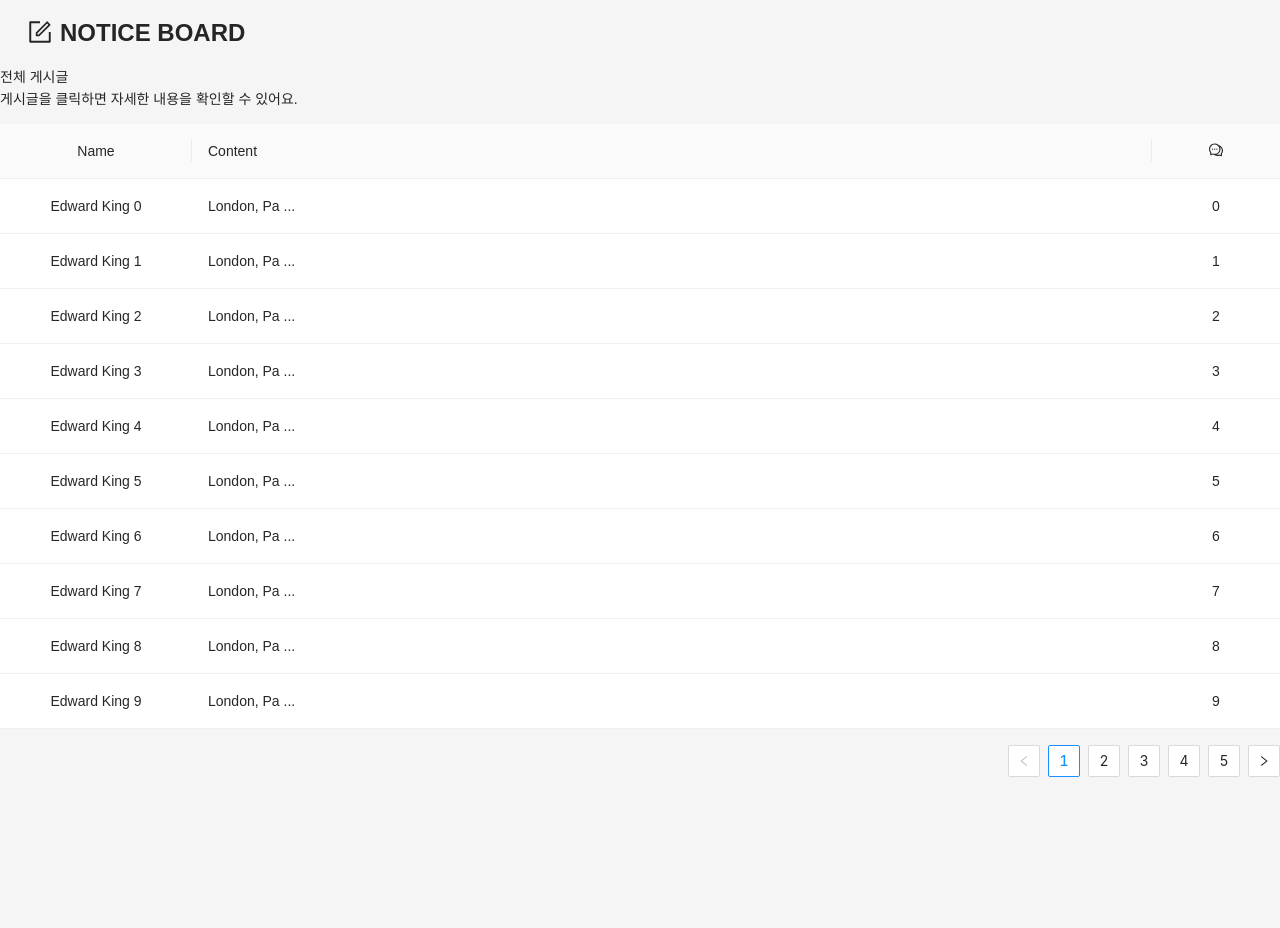
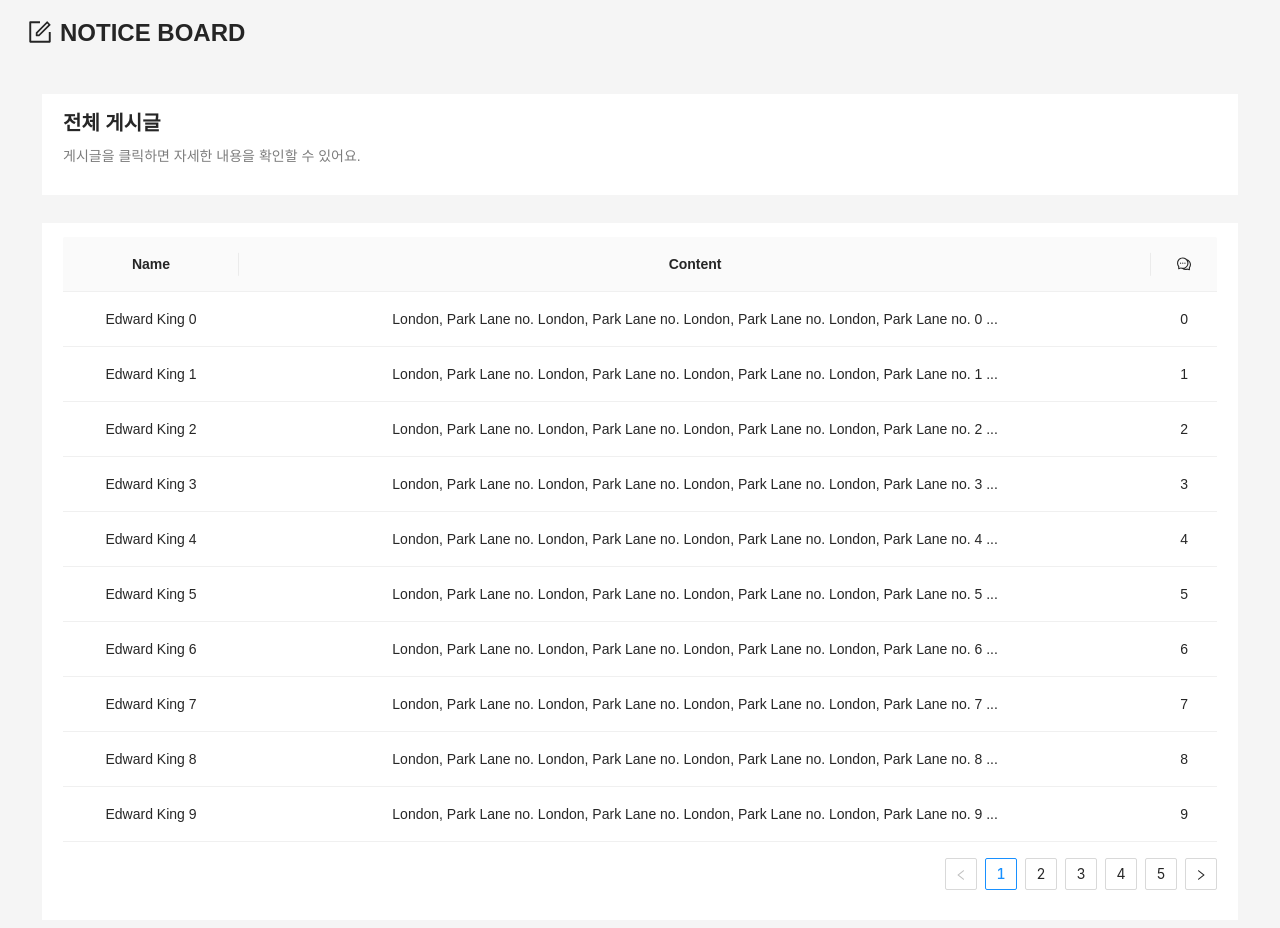
Before and after one commit to Mirrer1/Bulletin_Board, a Next.js app: page / in a window 1280 px wide. Shown: the top 928 px of the page. Before the commit the page ends 800 px from the top, so only its background shows below. Built offline with nearby package versions, Linux system fonts and the light colour scheme.

Commit message:
Design: Add post list style

```diff
--- a/components/PostList/index.tsx
+++ b/components/PostList/index.tsx
@@ -1,7 +1,9 @@
-import React from 'react';
+import React, { useEffect, useState } from 'react';
 import { Table } from 'antd';
 import type { ColumnsType } from 'antd/es/table';
 import { CommentOutlined } from '@ant-design/icons';
+
+import { ListContentHeader, ListContentInfo } from '@styles/postList';
 
 interface DataType {
   key: number;
@@ -11,26 +13,29 @@ interface DataType {
 }
 
 const PostList = () => {
+  const [textSize, setTextSize] = useState(90);
+
   const columns: ColumnsType<DataType> = [
     {
-      title: 'Name',
+      title: <ListContentHeader>Name</ListContentHeader>,
       dataIndex: 'name',
-      width: '15%',
       align: 'center',
+      render: (name: string) => <ListContentInfo>{name}</ListContentInfo>,
     },
     {
-      title: 'Content',
+      title: <ListContentHeader>Content</ListContentHeader>,
       dataIndex: 'content',
+      align: 'center',
       render: (content: string) => {
-        if (content.length > 10) return <div>{content.slice(0, 10) + ' ...'}</div>;
-        else return <div>{content}</div>;
+        if (content.length > textSize) return <ListContentInfo>{content.slice(0, textSize) + ' ...'}</ListContentInfo>;
+        else return <ListContentInfo>{content}</ListContentInfo>;
       },
     },
     {
       title: <CommentOutlined />,
       dataIndex: 'comment',
-      width: '10%',
       align: 'center',
+      render: (comment: number) => <ListContentInfo>{comment}</ListContentInfo>,
     },
   ];
 
@@ -39,7 +44,7 @@ const PostList = () => {
     data.push({
       key: i,
       name: `Edward King ${i}`,
-      content: `London, Park Lane no. London, Park Lane no. London, Park Lane no. London, Park Lane no. ${i}`,
+      content: `London, Park Lane no. London, Park Lane no. London, Park Lane no. London, Park Lane no. ${i} London, Park Lane no. London, Park Lane no. London, Park Lane no. London, Park Lane no. ${i}London, Park Lane no. London, Park Lane no. London, Park Lane no. London, Park Lane no. ${i}London, Park Lane no. London, Park Lane no. London, Park Lane no. London, Park Lane no. ${i}London, Park Lane no. London, Park Lane no. London, Park Lane no. London, Park Lane no. ${i}`,
       comment: i,
     });
   }
@@ -51,6 +56,22 @@ const PostList = () => {
       },
     };
   };
+
+  useEffect(() => {
+    function onResize() {
+      if (document.documentElement.clientWidth > 1024) setTextSize(90);
+      else if (document.documentElement.clientWidth > 768) setTextSize(60);
+      else setTextSize(40);
+    }
+
+    window.addEventListener('load', onResize);
+    window.addEventListener('resize', onResize);
+
+    return () => {
+      window.removeEventListener('load', onResize);
+      window.removeEventListener('resize', onResize);
+    };
+  }, []);
 
   return (
     <>
--- a/pages/index.tsx
+++ b/pages/index.tsx
@@ -2,17 +2,20 @@ import React from 'react';
 
 import AppLayout from '@components/AppLayout';
 import PostList from '@components/PostList';
+import { PostListHeader } from '@styles/postList';
 
 const Home = () => {
   return (
     <>
       <AppLayout>
-        <section>
-          <header>전체 게시글</header>
-          <p>게시글을 클릭하면 자세한 내용을 확인할 수 있어요.</p>
+        <PostListHeader>
+          <div>
+            <header>전체 게시글</header>
+            <p>게시글을 클릭하면 자세한 내용을 확인할 수 있어요.</p>
+          </div>
 
           <PostList />
-        </section>
+        </PostListHeader>
       </AppLayout>
     </>
   );
--- a/styles/applayout/index.ts
+++ b/styles/applayout/index.ts
@@ -1,6 +1,7 @@
 import styled from '@emotion/styled';
+import { Space } from 'antd';
+
 import media from '@styles/media';
-import { Space } from 'antd';
 
 export const LayoutWrapper = styled.header`
   padding: 1em 2em;
--- a/styles/media.ts
+++ b/styles/media.ts
@@ -1,4 +1,4 @@
-const breakPoints = [360, 768, 1024];
+const breakPoints = [480, 768, 1024];
 const [mobile, tablet, desktop] = breakPoints.map(bp => `@media (max-width: ${bp}px)`);
 
 const media = { mobile, tablet, desktop };
--- /dev/null
+++ b/styles/postList/index.ts
@@ -0,0 +1,71 @@
+import styled from '@emotion/styled';
+
+import media from '@styles/media';
+
+export const PostListHeader = styled.section`
+  padding: 2em 3em;
+
+  & > div {
+    background-color: ${({ theme }) => theme.colors.primary};
+    padding: 1em 1.5em;
+    margin-bottom: 2em;
+  }
+
+  & > div > header {
+    font-size: ${({ theme }) => theme.calcRem(20)};
+    font-weight: 700;
+    margin-bottom: 0.3em;
+  }
+
+  & > div > p {
+    font-size: ${({ theme }) => theme.calcRem(14)};
+    opacity: 60%;
+  }
+
+  ${media.tablet} {
+    padding: 1em 1.5em;
+
+    & > div {
+      padding: 0.5em 1em;
+      margin-bottom: 1.5em;
+    }
+
+    & > div > header {
+      font-size: ${({ theme }) => theme.calcRem(18)};
+    }
+
+    & > div > p {
+      font-size: ${({ theme }) => theme.calcRem(12)};
+    }
+  }
+
+  ${media.mobile} {
+    padding: 0.5em;
+
+    & > div {
+      margin-bottom: 1.5em;
+    }
+
+    & > div > header {
+      font-size: ${({ theme }) => theme.calcRem(16)};
+    }
+
+    & > div > p {
+      font-size: ${({ theme }) => theme.calcRem(10)};
+    }
+  }
+`;
+
+export const ListContentHeader = styled.div`
+  font-weight: 700;
+
+  ${media.mobile} {
+    font-size: ${({ theme }) => theme.calcRem(12)};
+  }
+`;
+
+export const ListContentInfo = styled.div`
+  ${media.mobile} {
+    font-size: ${({ theme }) => theme.calcRem(10)};
+  }
+`;
--- a/styles/theme.ts
+++ b/styles/theme.ts
@@ -2,7 +2,7 @@ import { Theme } from '@emotion/react';
 
 const theme: Theme = {
   colors: {
-    primary: '#b99976',
+    primary: '#FFFFFF',
   },
   calcRem: pxSize => {
     return `${pxSize / 16}rem`;
```
